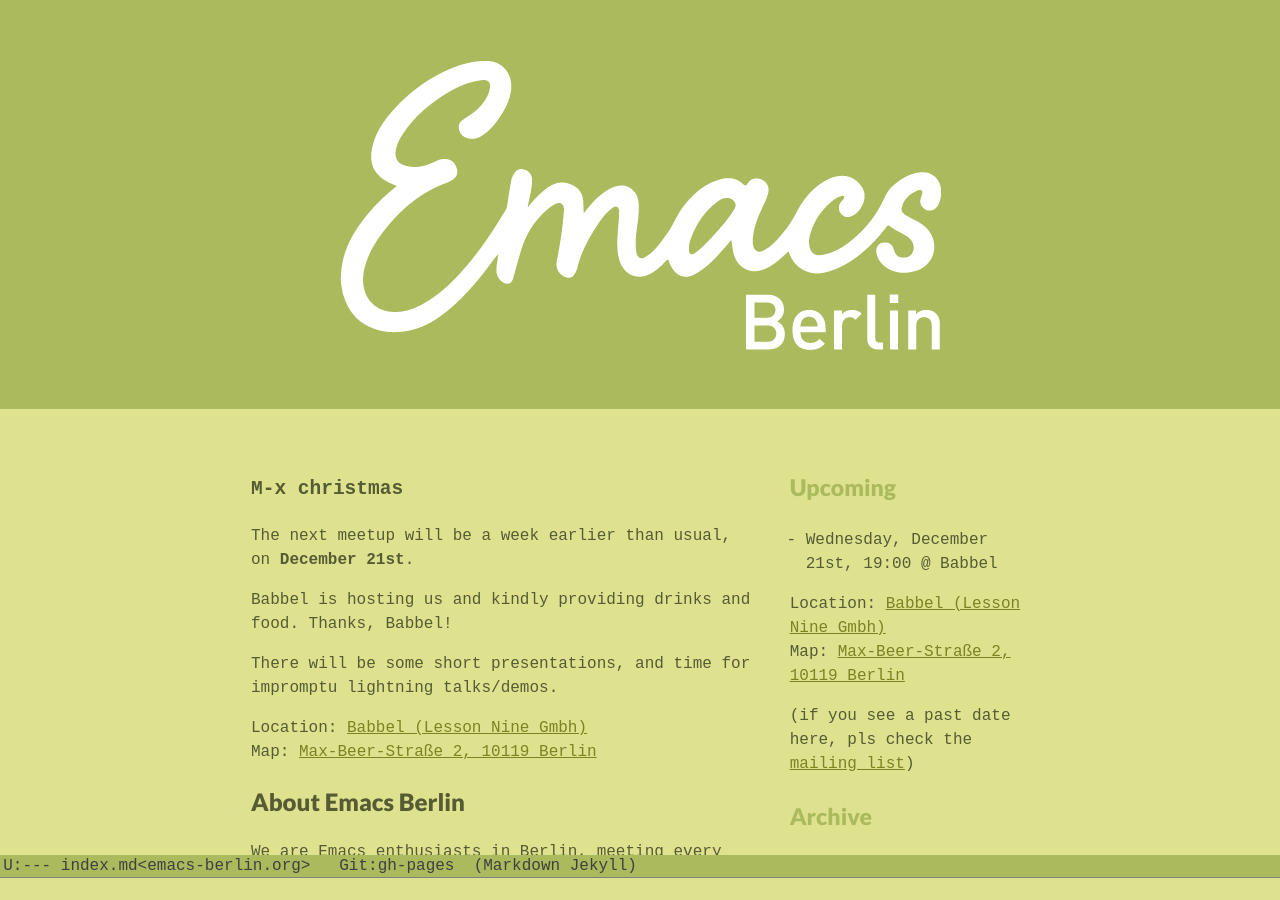
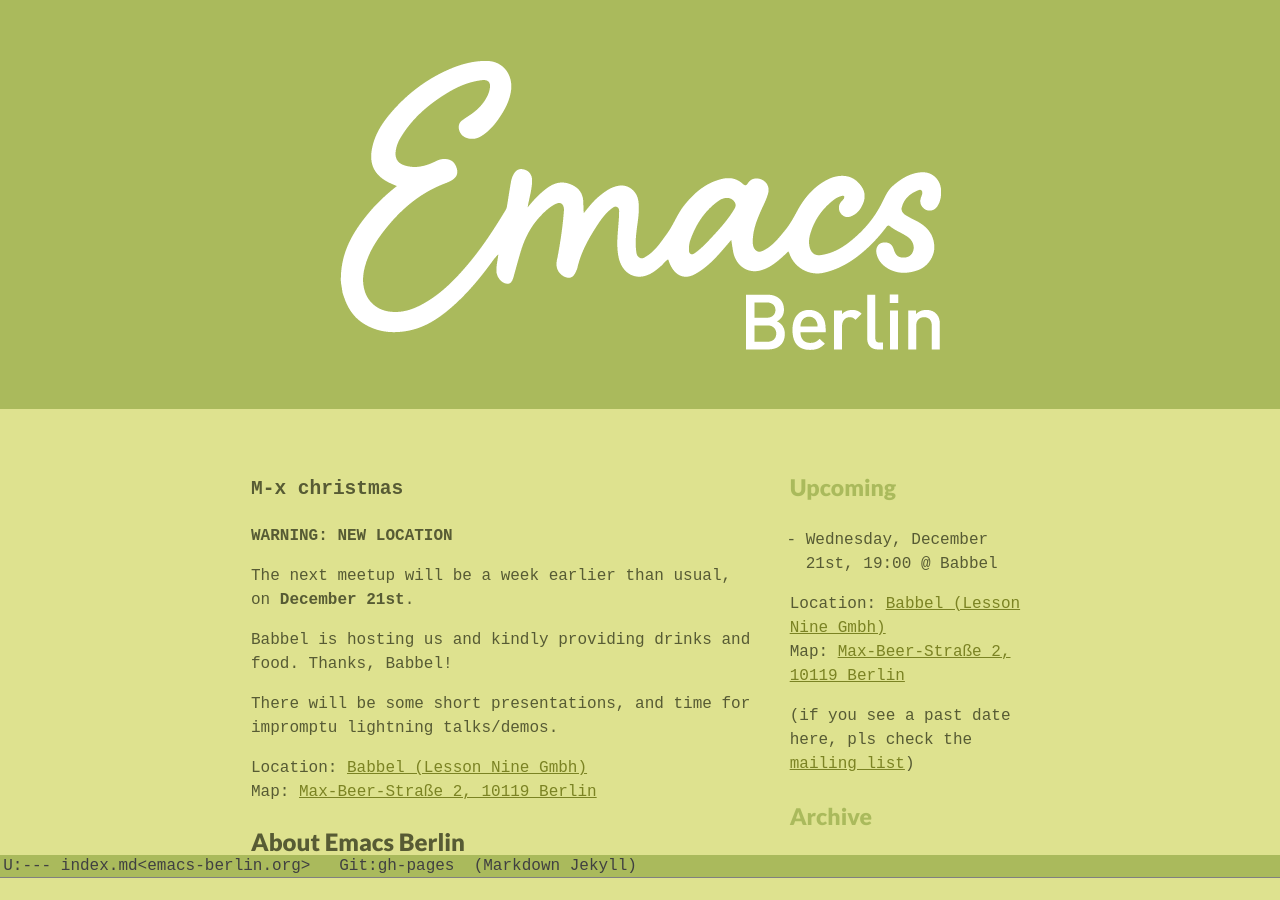
Before and after one commit to emacs-berlin/emacs-berlin.org, a Jekyll site: the page built from index.md, in a window 1280 px wide and 900 px high. Built offline with Jekyll 4.4.1, drawn with Linux system fonts in a browser that asks for light colours.

Commit message:
Add big "new location" warning

```diff
--- a/index.md
+++ b/index.md
@@ -14,6 +14,8 @@
 <section id="below-fold"><div class="row"><div class="medium-8 columns">
 
 ## `M-x christmas`
+
+**WARNING: NEW LOCATION**
 
 The next meetup will be a week earlier than usual, on **December 21st**.
 
```
